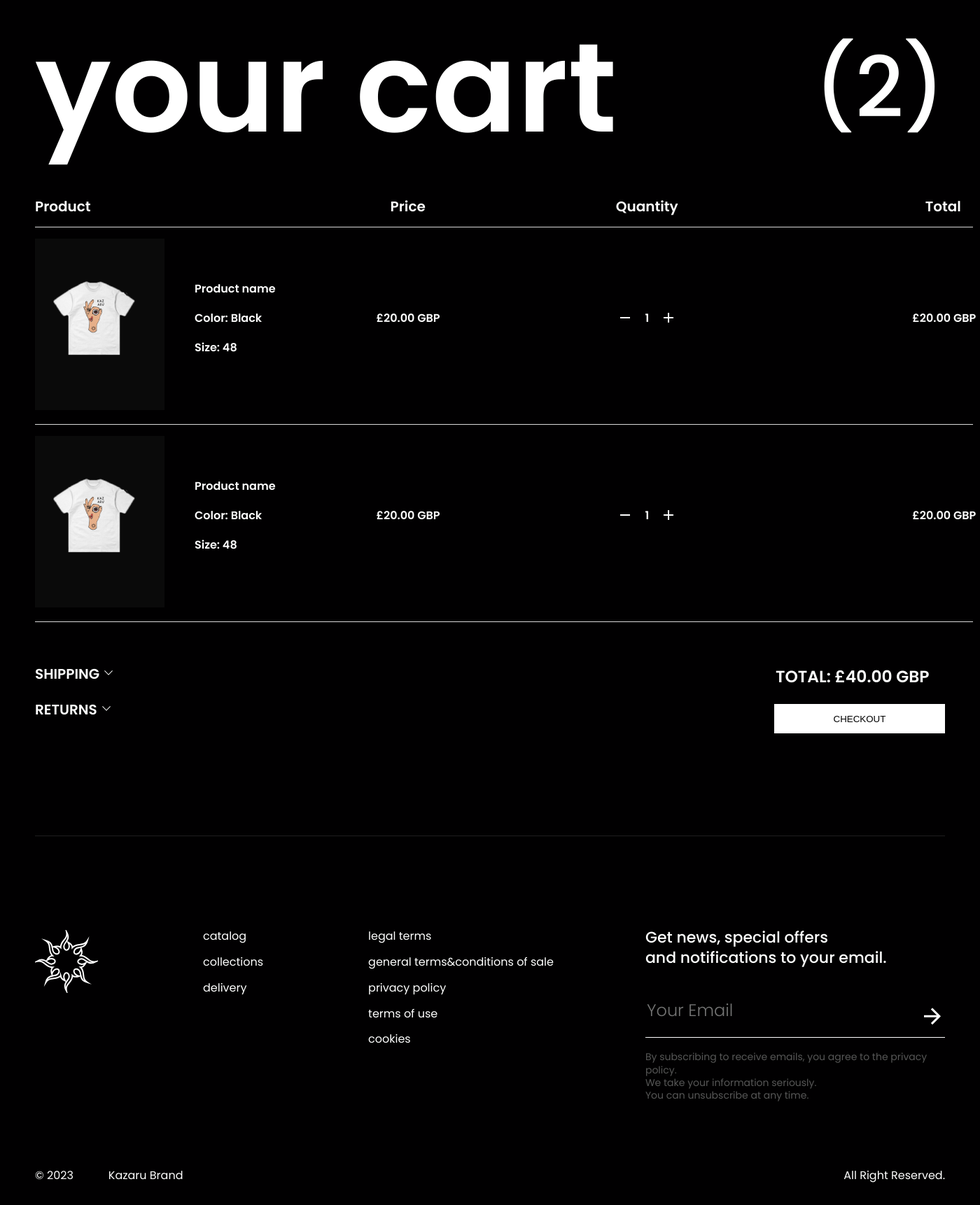
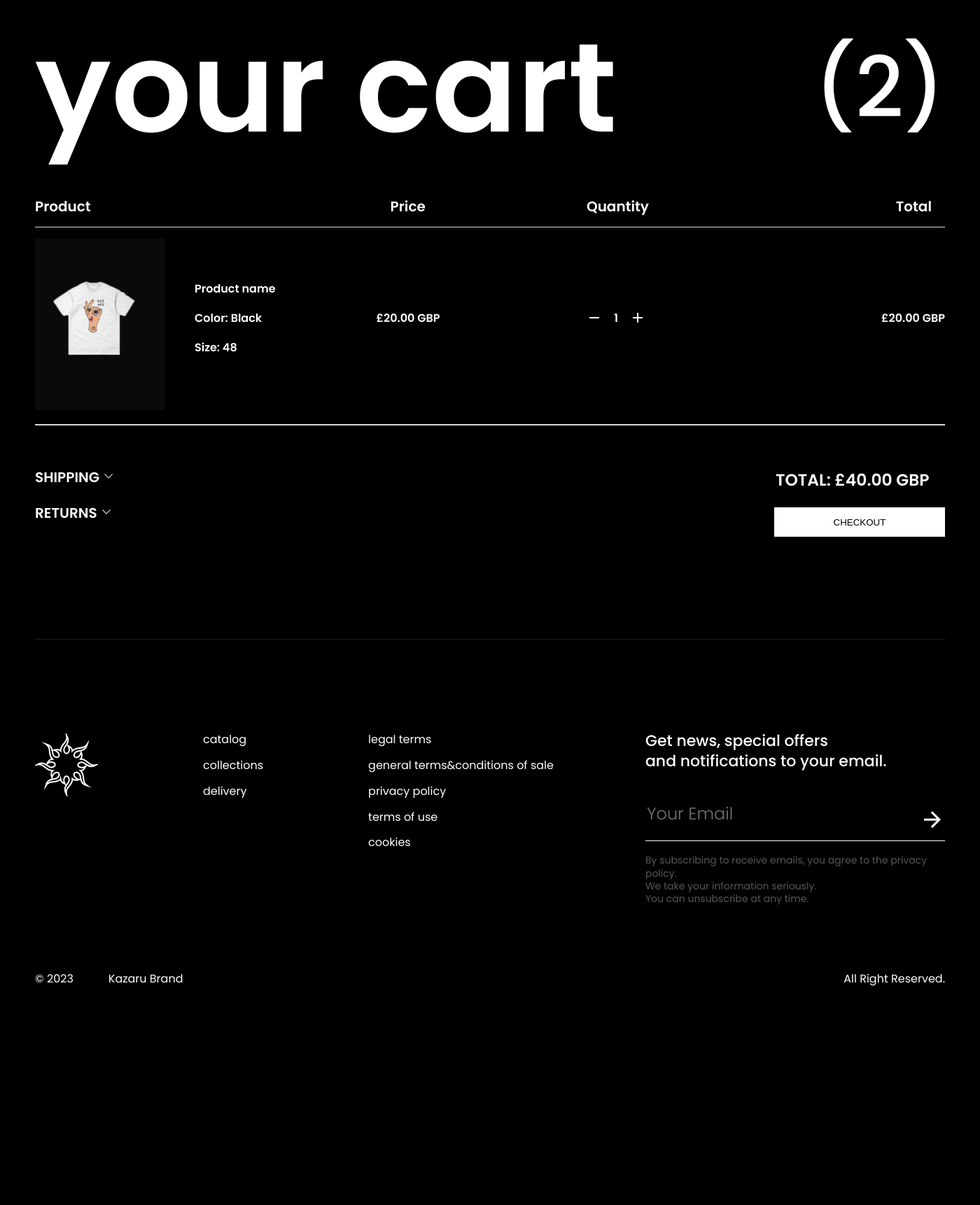
Before and after one commit to Bagamia/kazaro, a PHP site: page /cart.html in a window 1400 px wide. Shown: the part 242-1964 px from the top of the page at 70% size. After the commit the page ends 1651 px from the top, so only its background shows below. Run offline with PHP 8.4, Linux system fonts and the light colour scheme.

Commit message:
Add files via upload

```diff
--- a/cart.html
+++ b/cart.html
@@ -39,12 +39,12 @@
        <div class="cart-product">
            <div class="cart-info">
            <div class="cart-info1">
-              <h4> Product</h4>
-               <h4> Price</h4>
+              <h4 class="product"> Product</h4>
+               <h4 class="price"> Price</h4>
            </div>
            <div class="cart-info2">
-               <h4>Quantity</h4>
-               <h4>Total</h4>
+               <h4 class="Quantity">Quantity</h4>
+               <h4 class="Total">Total</h4>
            </div>
            </div>
 <div class="cart-product">
@@ -66,7 +66,16 @@
                     Size: 48
                 </h4>
             </div>
-                <h4>£20.00 GBP</h4>
+                <h4 class="price2">£20.00 GBP</h4>
+                <div class="cart-button1">
+                    <button>  <svg xmlns="http://www.w3.org/2000/svg" width="24" height="24" viewBox="0 0 24 24" fill="none">
+                        <path d="M19 12.998H5V10.998H19V12.998Z" fill="white"/>
+                    </svg></button>
+                    <h4>1</h4>
+                    <button><svg xmlns="http://www.w3.org/2000/svg" width="24" height="24" viewBox="0 0 24 24" fill="none">
+                        <path d="M19 12.998H13V18.998H11V12.998H5V10.998H11V4.99805H13V10.998H19V12.998Z" fill="white"/>
+                    </svg></button>
+                </div>
             </div>
         </div>
         <div class="cart-product_info2">
@@ -80,48 +89,14 @@
                     <path d="M19 12.998H13V18.998H11V12.998H5V10.998H11V4.99805H13V10.998H19V12.998Z" fill="white"/>
                 </svg></button>
             </div>
-            <h4>£20.00 GBP</h4>
+            <h4 class="price">£20.00 GBP</h4>
         </div>
 
     </div>
 </div>
 <div class="cart-product">
 <div class="cart-rectangle"></div>
-    <div class="cart-product_info">
-        <div class="cart-product_info1">
-<div class="cart-img_rectangle">
-    <img src="images/04%201.png" alt="">
-</div>
-            <div class="cart-product_name">
 
-            <div class="cart-product_name2">
-
-                <h4> Product name</h4>
-                <h4>
-                    Color: Black
-                </h4>
-                <h4>
-                    Size: 48
-                </h4>
-            </div>
-                <h4>£20.00 GBP</h4>
-            </div>
-        </div>
-        <div class="cart-product_info2">
-
-            <div class="cart-button">
-               <button>  <svg xmlns="http://www.w3.org/2000/svg" width="24" height="24" viewBox="0 0 24 24" fill="none">
-                    <path d="M19 12.998H5V10.998H19V12.998Z" fill="white"/>
-                </svg></button>
-                <h4>1</h4>
-                <button><svg xmlns="http://www.w3.org/2000/svg" width="24" height="24" viewBox="0 0 24 24" fill="none">
-                    <path d="M19 12.998H13V18.998H11V12.998H5V10.998H11V4.99805H13V10.998H19V12.998Z" fill="white"/>
-                </svg></button>
-            </div>
-            <h4>£20.00 GBP</h4>
-        </div>
-
-    </div>
 </div>
            <div class="cart-rectangle"></div>
        </div>
@@ -143,9 +118,14 @@
     </div>
     <div class="cart-info-button">
         <h3>TOTAL: £40.00 GBP</h3>
-        <button class="continue">
+        <button class="continue" id="redirectButton">
             CHECKOUT
         </button>
+        <script>
+            document.getElementById('redirectButton').addEventListener('click', function() {
+                window.location.href = "delivery.html";
+            });
+        </script>
     </div>
 
 </div>
--- a/css/style.css
+++ b/css/style.css
@@ -1070,7 +1070,6 @@ select:hover {
     display: flex;
     justify-content: space-between;
     align-items: center;
-    gap:272px;
     padding-bottom: 16px;
 }
 .cart-info h4 {
@@ -1092,7 +1092,7 @@ select:hover {
 padding-right: 19px;
 }
 .cart-rectangle{
-    width: 1340px;
+    width: 100%;
     height: 1px;
     background: #D9D9D9;
 }
@@ -1112,9 +1112,9 @@ margin-top: 16px;
     font-weight: 400;
     display: flex;
     align-items: center;
-    gap:253px;
     white-space: nowrap;
     padding-bottom: 20px;
+    justify-content: space-between;
 }
 
 .cart-product_info1{
--- a/product.html
+++ b/product.html
@@ -81,7 +81,7 @@
 
                     <script>
                         function redirectToDelivery() {
-                            window.location.href = "delivery.html";
+                            window.location.href = "cart.html";
                         }
                     </script>
 
```
Also changed, not shown: other parts of css/style.css (+153 -3 lines), js/script.js (line endings or trailing spaces).
